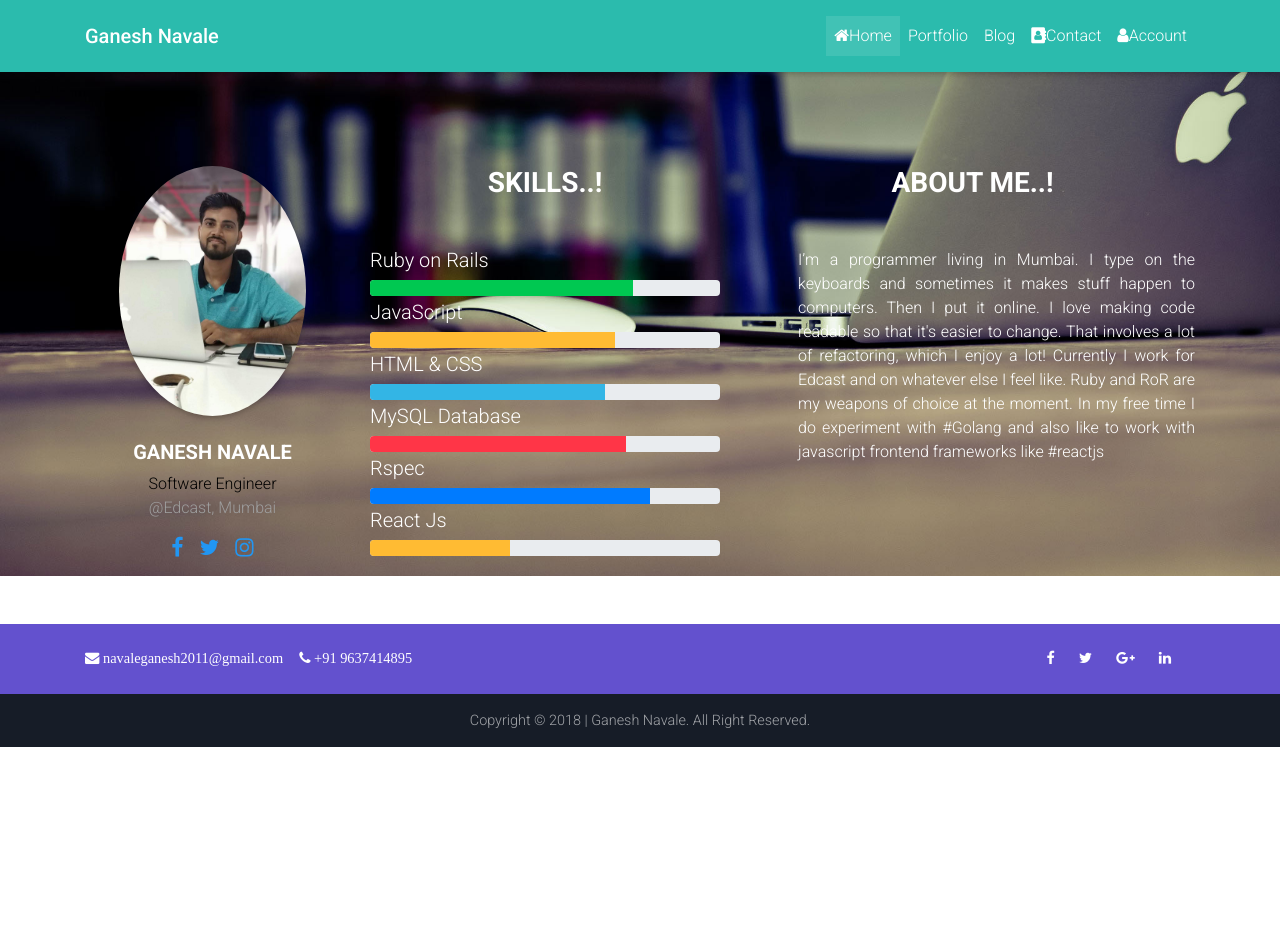
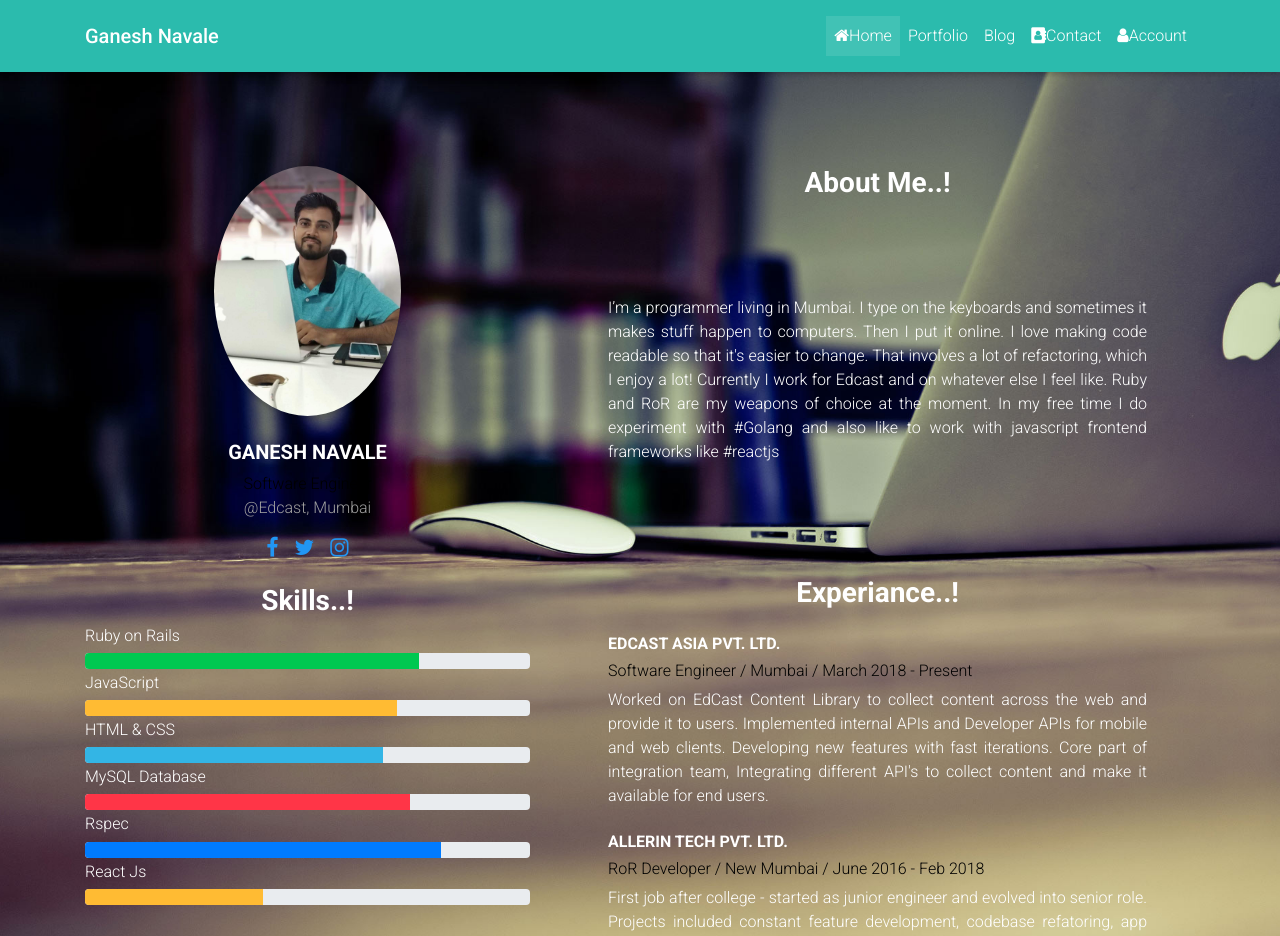
Before and after one commit to GaneshNavale/react_portfolio, a React (Create React App) app: page / in a window 1280 px wide. Shown: the top 936 px of the page. Before the commit the page ends 800 px from the top, so only its background shows below. Built offline with nearby package versions, Linux system fonts and the light colour scheme.

Commit message:
updated home page added experiance

```diff
--- a/src/components/Home.js
+++ b/src/components/Home.js
@@ -9,8 +9,8 @@ class Home extends Component {
   render() {
     return (
       <Container>
-          <Row className="mb-5">
-            <Col lg="3" md="12" className="mb-lg-0 mt-5 text-center">
+        <Row>
+          <Col lg="5" md="12" className="mb-lg-0 mt-5 text-center">
             <Animation type="zoomIn">
               <img src={profile} className="img-fluid rounded-circle mt-5 z-depth-1 profile-img" alt="Responsive image"/>
             </Animation>
@@ -29,31 +29,50 @@ class Home extends Component {
               </a>
             </ul>
           </Col>
-            <Col lg="4" md="12" className="mb-lg-0 mt-5 text-center">
-              <h3 className="m-5 text-center font-weight-bold text-uppercase">Skills..!</h3>
-              <p className="text-left">
-                <h5 className="">Ruby on Rails</h5>
-                <Progress className="" color="success" value={75}></Progress>
-                <h5 className="mt-1">JavaScript</h5>
-                <Progress className="" color="warning" value={70}></Progress>
-                <h5 className="mt-1">HTML & CSS</h5>
-                <Progress className="" color="info" value={67}></Progress>
-                <h5 className="mt-1">MySQL Database</h5>
-                <Progress className="" color="danger" value={73}></Progress>
-                <h5 className="mt-1">Rspec</h5>
-                <Progress className="" value={80}></Progress>
-                <h5 className="mt-1">React Js</h5>
-                <Progress className="" color="warning" value={40}></Progress>
-              </p>
-            </Col>
-            <Col lg="5" md="12" className="mb-lg-0 mt-5 text-left">
-              <h3 className="m-5 text-center font-weight-bold text-uppercase">About Me..!</h3>
-              <p className="mt-5 pl-lg-5 text-justify">
+          <Col lg="7" md="12" className="mb-lg-0 mt-5">
+            <h3 className="m-5 text-center font-weight-bold">About Me..!</h3>
+            <p className="p-lg-5 mt-lg-0 mt-5 text-justify">
               I’m a programmer living in Mumbai. I type on the keyboards and sometimes it makes stuff happen to computers. Then I put it online.
               I love making code readable so that it's easier to change. That involves a lot of refactoring, which I enjoy a lot!
               Currently I work for Edcast and on whatever else I feel like.
               Ruby and RoR are my weapons of choice at the moment.
               In my free time I do experiment with #Golang and also like to work with javascript frontend frameworks like #reactjs
+            </p>
+          </Col>
+        </Row>
+        <Row>
+          <Col lg="5" md="12" className="mb-lg-0 text-center">
+            <h3 className="mt-2 text-center font-weight-bold">Skills..!</h3>
+            <p className="text-left">
+              <h6 className="mt-1">Ruby on Rails</h6>
+              <Progress className="" color="success" value={75}></Progress>
+              <h6 className="mt-1">JavaScript</h6>
+              <Progress className="" color="warning" value={70}></Progress>
+              <h6 className="mt-1">HTML & CSS</h6>
+              <Progress className="" color="info" value={67}></Progress>
+              <h6 className="mt-1">MySQL Database</h6>
+              <Progress className="" color="danger" value={73}></Progress>
+              <h6 className="mt-1">Rspec</h6>
+              <Progress className="" value={80}></Progress>
+              <h6 className="mt-1">React Js</h6>
+              <Progress className="" color="warning" value={40}></Progress>
+            </p>
+          </Col>
+          <Col lg="7" md="12">
+            <p className="pl-lg-5 pr-lg-5 text-justify">
+              <h3 className="text-center font-weight-bold">Experiance..!</h3>
+              <h6 className="text-uppercase font-weight-bold mt-4 mb-2 text-justify">Edcast Asia Pvt. Ltd.</h6>
+              <h6 className="black-text">Software Engineer / Mumbai / March 2018 - Present</h6>
+              <p>Worked on EdCast Content Library to collect content across the web and provide it to users.
+                Implemented internal APIs and Developer APIs for mobile and web clients. Developing new features with fast iterations.
+                Core part of integration team, Integrating different API's to collect content and make it available for end users.
+              </p>
+              <h6 className="text-uppercase font-weight-bold mt-4 mb-2 text-justify">Allerin Tech Pvt. Ltd.</h6>
+              <h6 className="black-text">RoR Developer / New Mumbai / June 2016 - Feb 2018</h6>
+              <p className="text-justify"> First job after college - started as junior engineer and evolved into senior role.
+                Projects included constant feature development, codebase refatoring, app redesign, API migration, etc.
+                Briefly trained on Ruby and RoR development with unit testing.
+              </p>
             </p>
           </Col>
         </Row>
```
Lines whose indentation alone changed are shown as unchanged.
